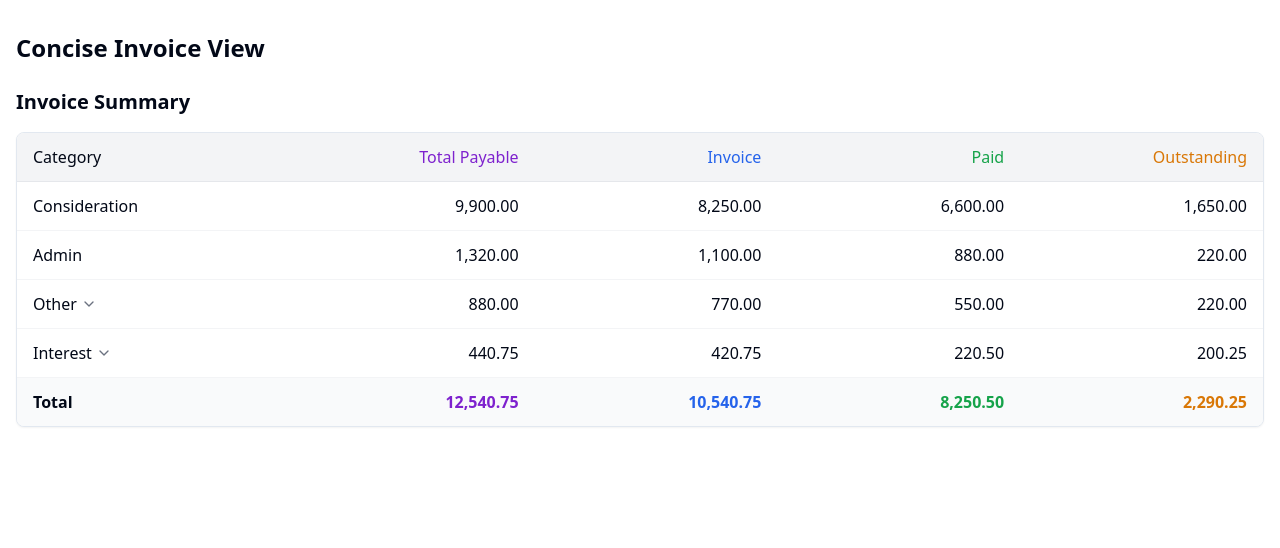
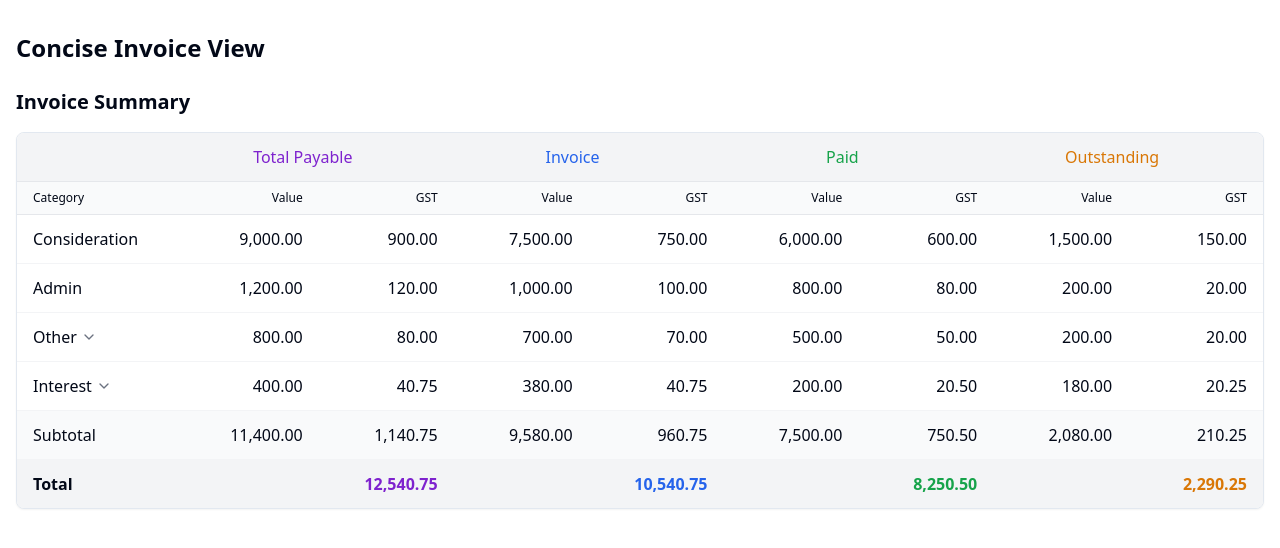
Before and after one commit to thevishaljaiswal/concise-invoice-view, a React (Vite) app: page / in a window 1280 px wide. Shown: the top 548 px of the page. Built offline with nearby package versions, Linux system fonts and the light colour scheme.

Commit message:
feat: Display value and GST separately
Show Value and GST separately along with their respective total. Display Total Payable, Invoice, Paid and Outstanding in Heading

```diff
--- a/src/components/InvoiceTable.tsx
+++ b/src/components/InvoiceTable.tsx
@@ -37,102 +37,210 @@ const InvoiceTable: React.FC<InvoiceTableProps> = ({ data }) => {
       <h2 className="text-xl font-semibold mb-4">Invoice Summary</h2>
 
       <Card className="overflow-hidden">
-        {/* Header Row */}
-        <div className="grid grid-cols-5 bg-gray-100 px-4 py-3 border-b border-gray-200">
-          <div className="text-left font-medium">Category</div>
-          <div className="text-right font-medium text-purple-700">Total Payable</div>
-          <div className="text-right font-medium text-blue-600">Invoice</div>
-          <div className="text-right font-medium text-green-600">Paid</div>
-          <div className="text-right font-medium text-amber-600">Outstanding</div>
+        {/* Main Headers */}
+        <div className="grid grid-cols-9 bg-gray-100 px-4 py-3 border-b border-gray-200 font-medium">
+          <div className="text-left col-span-1"></div>
+          <div className="text-center col-span-2 text-purple-700">Total Payable</div>
+          <div className="text-center col-span-2 text-blue-600">Invoice</div>
+          <div className="text-center col-span-2 text-green-600">Paid</div>
+          <div className="text-center col-span-2 text-amber-600">Outstanding</div>
+        </div>
+
+        {/* Value/GST Headers */}
+        <div className="grid grid-cols-9 bg-gray-50 px-4 py-2 border-b border-gray-200 text-xs font-medium">
+          <div className="text-left col-span-1">Category</div>
+          <div className="text-right">Value</div>
+          <div className="text-right">GST</div>
+          <div className="text-right">Value</div>
+          <div className="text-right">GST</div>
+          <div className="text-right">Value</div>
+          <div className="text-right">GST</div>
+          <div className="text-right">Value</div>
+          <div className="text-right">GST</div>
         </div>
 
         {/* Consideration Row */}
-        <div className="grid grid-cols-5 px-4 py-3 border-b border-gray-100">
-          <div className="text-left font-medium">Consideration</div>
-          <div className="text-right">{formatNumber(data.payable.details.consideration.value + data.payable.details.consideration.gst)}</div>
-          <div className="text-right">{formatNumber(data.invoice.details.consideration.value + data.invoice.details.consideration.gst)}</div>
-          <div className="text-right">{formatNumber(data.paid.details.consideration.value + data.paid.details.consideration.gst)}</div>
-          <div className="text-right">{formatNumber(data.outstanding.details.consideration.value + data.outstanding.details.consideration.gst)}</div>
+        <div className="grid grid-cols-9 px-4 py-3 border-b border-gray-100">
+          <div className="text-left col-span-1 font-medium">Consideration</div>
+          <div className="text-right">{formatNumber(data.payable.details.consideration.value)}</div>
+          <div className="text-right">{formatNumber(data.payable.details.consideration.gst)}</div>
+          <div className="text-right">{formatNumber(data.invoice.details.consideration.value)}</div>
+          <div className="text-right">{formatNumber(data.invoice.details.consideration.gst)}</div>
+          <div className="text-right">{formatNumber(data.paid.details.consideration.value)}</div>
+          <div className="text-right">{formatNumber(data.paid.details.consideration.gst)}</div>
+          <div className="text-right">{formatNumber(data.outstanding.details.consideration.value)}</div>
+          <div className="text-right">{formatNumber(data.outstanding.details.consideration.gst)}</div>
         </div>
 
         {/* Admin Row */}
-        <div className="grid grid-cols-5 px-4 py-3 border-b border-gray-100">
-          <div className="text-left font-medium">Admin</div>
-          <div className="text-right">{formatNumber(data.payable.details.admin.value + data.payable.details.admin.gst)}</div>
-          <div className="text-right">{formatNumber(data.invoice.details.admin.value + data.invoice.details.admin.gst)}</div>
-          <div className="text-right">{formatNumber(data.paid.details.admin.value + data.paid.details.admin.gst)}</div>
-          <div className="text-right">{formatNumber(data.outstanding.details.admin.value + data.outstanding.details.admin.gst)}</div>
+        <div className="grid grid-cols-9 px-4 py-3 border-b border-gray-100">
+          <div className="text-left col-span-1 font-medium">Admin</div>
+          <div className="text-right">{formatNumber(data.payable.details.admin.value)}</div>
+          <div className="text-right">{formatNumber(data.payable.details.admin.gst)}</div>
+          <div className="text-right">{formatNumber(data.invoice.details.admin.value)}</div>
+          <div className="text-right">{formatNumber(data.invoice.details.admin.gst)}</div>
+          <div className="text-right">{formatNumber(data.paid.details.admin.value)}</div>
+          <div className="text-right">{formatNumber(data.paid.details.admin.gst)}</div>
+          <div className="text-right">{formatNumber(data.outstanding.details.admin.value)}</div>
+          <div className="text-right">{formatNumber(data.outstanding.details.admin.gst)}</div>
         </div>
 
-        {/* Other Row - Collapsible for Total Payable */}
+        {/* Other Row - Collapsible */}
         <div
           className={cn(
-            "grid grid-cols-5 px-4 py-3 border-b border-gray-100",
+            "grid grid-cols-9 px-4 py-3 border-b border-gray-100",
             "cursor-pointer"
           )}
           onClick={() => toggleRow('other')}
         >
-          <div className="text-left font-medium flex items-center gap-1">
+          <div className="text-left col-span-1 font-medium flex items-center gap-1">
             Other
-            <ChevronDown className="h-4 w-4 text-gray-500" />
+            {expandedRows.other ? (
+              <ChevronUp className="h-4 w-4 text-gray-500" />
+            ) : (
+              <ChevronDown className="h-4 w-4 text-gray-500" />
+            )}
           </div>
-          <div className="text-right">{formatNumber(data.payable.details.other.value + data.payable.details.other.gst)}</div>
-          <div className="text-right">{formatNumber(data.invoice.details.other.value + data.invoice.details.other.gst)}</div>
-          <div className="text-right">{formatNumber(data.paid.details.other.value + data.paid.details.other.gst)}</div>
-          <div className="text-right">{formatNumber(data.outstanding.details.other.value + data.outstanding.details.other.gst)}</div>
+          <div className="text-right">{formatNumber(data.payable.details.other.value)}</div>
+          <div className="text-right">{formatNumber(data.payable.details.other.gst)}</div>
+          <div className="text-right">{formatNumber(data.invoice.details.other.value)}</div>
+          <div className="text-right">{formatNumber(data.invoice.details.other.gst)}</div>
+          <div className="text-right">{formatNumber(data.paid.details.other.value)}</div>
+          <div className="text-right">{formatNumber(data.paid.details.other.gst)}</div>
+          <div className="text-right">{formatNumber(data.outstanding.details.other.value)}</div>
+          <div className="text-right">{formatNumber(data.outstanding.details.other.gst)}</div>
         </div>
 
-        {/* Other Discount Row - Only visible for Total Payable when expanded */}
+        {/* Other Discount Row - Only visible when expanded */}
         {expandedRows.other && data.payable.details.other.discount && (
-          <div className="grid grid-cols-5 px-4 py-2 bg-gray-50 border-b border-gray-100">
-            <div className="text-left text-sm text-gray-500 pl-6">Discount</div>
+          <div className="grid grid-cols-9 px-4 py-2 bg-gray-50 border-b border-gray-100">
+            <div className="text-left col-span-1 text-sm text-gray-500 pl-6">Discount</div>
             <div className="text-right text-sm text-gray-500">
-              -{formatNumber(data.payable.details.other.discount.value + data.payable.details.other.discount.gst)}
+              -{formatNumber(data.payable.details.other.discount.value)}
             </div>
-            <div></div>
-            <div></div>
-            <div></div>
+            <div className="text-right text-sm text-gray-500">
+              -{formatNumber(data.payable.details.other.discount.gst)}
+            </div>
+            <div className="col-span-6"></div>
           </div>
         )}
 
-        {/* Interest Row - Collapsible for Total Payable */}
+        {/* Interest Row - Collapsible */}
         <div
           className={cn(
-            "grid grid-cols-5 px-4 py-3 border-b border-gray-100",
+            "grid grid-cols-9 px-4 py-3 border-b border-gray-100",
             "cursor-pointer"
           )}
           onClick={() => toggleRow('interest')}
         >
-          <div className="text-left font-medium flex items-center gap-1">
+          <div className="text-left col-span-1 font-medium flex items-center gap-1">
             Interest
-            <ChevronDown className="h-4 w-4 text-gray-500" />
+            {expandedRows.interest ? (
+              <ChevronUp className="h-4 w-4 text-gray-500" />
+            ) : (
+              <ChevronDown className="h-4 w-4 text-gray-500" />
+            )}
           </div>
-          <div className="text-right">{formatNumber(data.payable.details.interest.value + data.payable.details.interest.gst)}</div>
-          <div className="text-right">{formatNumber(data.invoice.details.interest.value + data.invoice.details.interest.gst)}</div>
-          <div className="text-right">{formatNumber(data.paid.details.interest.value + data.paid.details.interest.gst)}</div>
-          <div className="text-right">{formatNumber(data.outstanding.details.interest.value + data.outstanding.details.interest.gst)}</div>
+          <div className="text-right">{formatNumber(data.payable.details.interest.value)}</div>
+          <div className="text-right">{formatNumber(data.payable.details.interest.gst)}</div>
+          <div className="text-right">{formatNumber(data.invoice.details.interest.value)}</div>
+          <div className="text-right">{formatNumber(data.invoice.details.interest.gst)}</div>
+          <div className="text-right">{formatNumber(data.paid.details.interest.value)}</div>
+          <div className="text-right">{formatNumber(data.paid.details.interest.gst)}</div>
+          <div className="text-right">{formatNumber(data.outstanding.details.interest.value)}</div>
+          <div className="text-right">{formatNumber(data.outstanding.details.interest.gst)}</div>
         </div>
 
-        {/* Interest Discount Row - Only visible for Total Payable when expanded */}
+        {/* Interest Discount Row - Only visible when expanded */}
         {expandedRows.interest && data.payable.details.interest.discount && (
-          <div className="grid grid-cols-5 px-4 py-2 bg-gray-50 border-b border-gray-100">
-            <div className="text-left text-sm text-gray-500 pl-6">Discount</div>
+          <div className="grid grid-cols-9 px-4 py-2 bg-gray-50 border-b border-gray-100">
+            <div className="text-left col-span-1 text-sm text-gray-500 pl-6">Discount</div>
             <div className="text-right text-sm text-gray-500">
-              -{formatNumber(data.payable.details.interest.discount.value + data.payable.details.interest.discount.gst)}
+              -{formatNumber(data.payable.details.interest.discount.value)}
             </div>
-            <div></div>
-            <div></div>
-            <div></div>
+            <div className="text-right text-sm text-gray-500">
+              -{formatNumber(data.payable.details.interest.discount.gst)}
+            </div>
+            <div className="col-span-6"></div>
           </div>
         )}
 
+        {/* Subtotals for Value & GST */}
+        <div className="grid grid-cols-9 px-4 py-3 bg-gray-50 border-b border-gray-100">
+          <div className="text-left col-span-1 font-medium">Subtotal</div>
+          <div className="text-right font-medium">
+            {formatNumber(
+              data.payable.details.consideration.value +
+              data.payable.details.admin.value +
+              data.payable.details.other.value +
+              data.payable.details.interest.value
+            )}
+          </div>
+          <div className="text-right font-medium">
+            {formatNumber(
+              data.payable.details.consideration.gst +
+              data.payable.details.admin.gst +
+              data.payable.details.other.gst +
+              data.payable.details.interest.gst
+            )}
+          </div>
+          <div className="text-right font-medium">
+            {formatNumber(
+              data.invoice.details.consideration.value +
+              data.invoice.details.admin.value +
+              data.invoice.details.other.value +
+              data.invoice.details.interest.value
+            )}
+          </div>
+          <div className="text-right font-medium">
+            {formatNumber(
+              data.invoice.details.consideration.gst +
+              data.invoice.details.admin.gst +
+              data.invoice.details.other.gst +
+              data.invoice.details.interest.gst
+            )}
+          </div>
+          <div className="text-right font-medium">
+            {formatNumber(
+              data.paid.details.consideration.value +
+              data.paid.details.admin.value +
+              data.paid.details.other.value +
+              data.paid.details.interest.value
+            )}
+          </div>
+          <div className="text-right font-medium">
+            {formatNumber(
+              data.paid.details.consideration.gst +
+              data.paid.details.admin.gst +
+              data.paid.details.other.gst +
+              data.paid.details.interest.gst
+            )}
+          </div>
+          <div className="text-right font-medium">
+            {formatNumber(
+              data.outstanding.details.consideration.value +
+              data.outstanding.details.admin.value +
+              data.outstanding.details.other.value +
+              data.outstanding.details.interest.value
+            )}
+          </div>
+          <div className="text-right font-medium">
+            {formatNumber(
+              data.outstanding.details.consideration.gst +
+              data.outstanding.details.admin.gst +
+              data.outstanding.details.other.gst +
+              data.outstanding.details.interest.gst
+            )}
+          </div>
+        </div>
+
         {/* Total Row */}
-        <div className="grid grid-cols-5 px-4 py-3 bg-gray-50 font-semibold">
-          <div className="text-left">Total</div>
-          <div className="text-right text-purple-700">{formatNumber(data.payable.total)}</div>
-          <div className="text-right text-blue-600">{formatNumber(data.invoice.total)}</div>
-          <div className="text-right text-green-600">{formatNumber(data.paid.total)}</div>
-          <div className="text-right text-amber-600">{formatNumber(data.outstanding.total)}</div>
+        <div className="grid grid-cols-9 px-4 py-3 bg-gray-100 font-semibold">
+          <div className="text-left col-span-1">Total</div>
+          <div className="text-right col-span-2 text-purple-700">{formatNumber(data.payable.total)}</div>
+          <div className="text-right col-span-2 text-blue-600">{formatNumber(data.invoice.total)}</div>
+          <div className="text-right col-span-2 text-green-600">{formatNumber(data.paid.total)}</div>
+          <div className="text-right col-span-2 text-amber-600">{formatNumber(data.outstanding.total)}</div>
         </div>
       </Card>
     </div>
```
